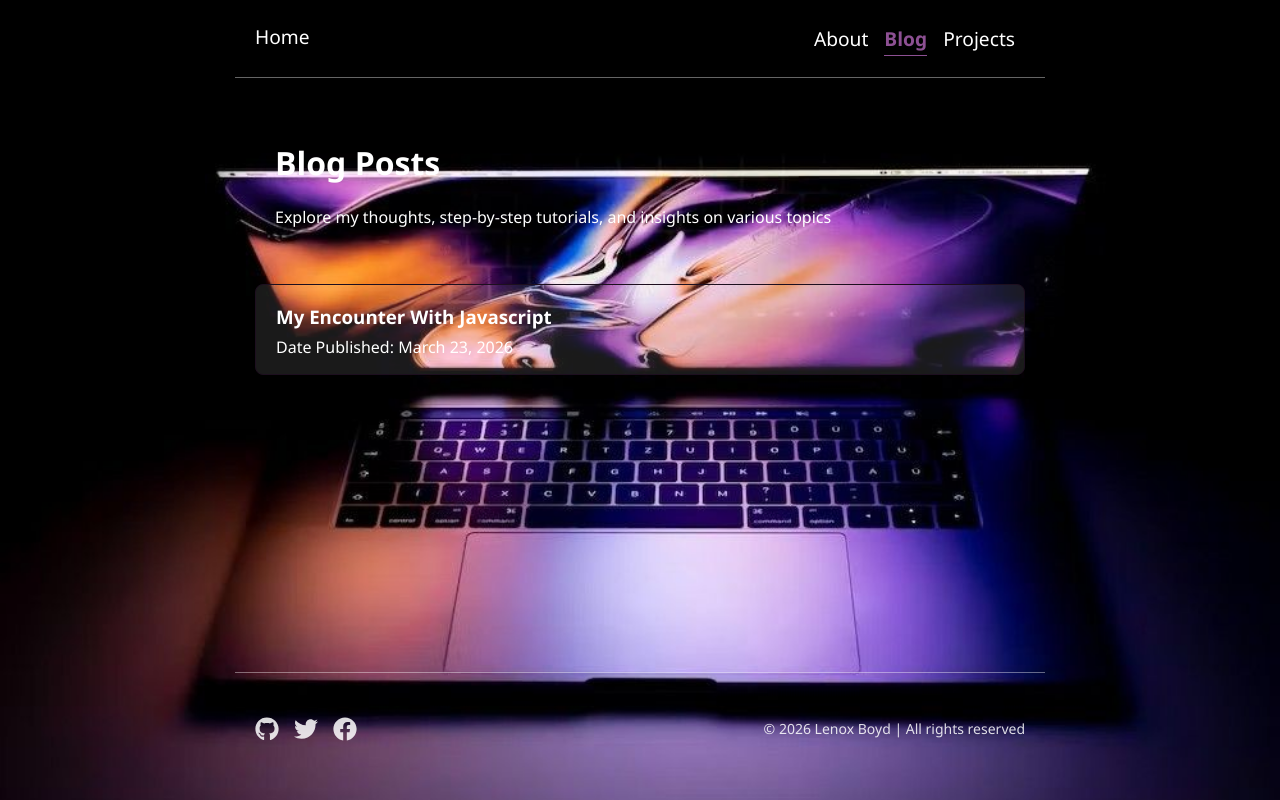
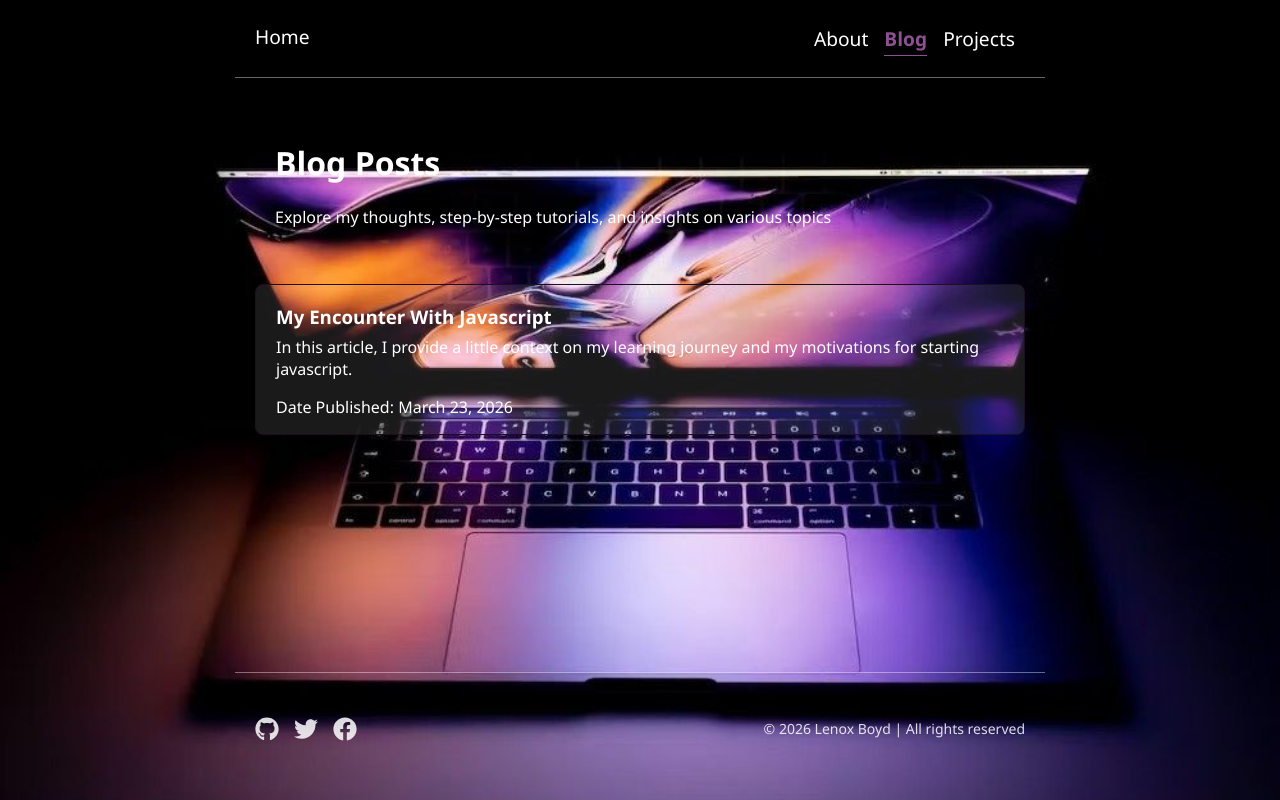
Before and after one commit to Top053/portfolio, a React (Vite) app: page /blog in a window 1280 px wide. Built offline with nearby package versions, Linux system fonts and the light colour scheme.

Commit message:
feat(blog):add post summary and date to my post container

```diff
--- a/src/Blogs.jsx
+++ b/src/Blogs.jsx
@@ -18,7 +18,8 @@ function Blog(){
             {posts.map(post =>(
                 <div className="post-container" key={post.id}>
                     <h3>{post.title}</h3>
-                    <p>Date Published: March 23, 2026</p>
+                    <p>{post.summary}</p>
+                    <p>Date Published: {post.date}</p>
                 </div>
             ))}
         </div>
```
